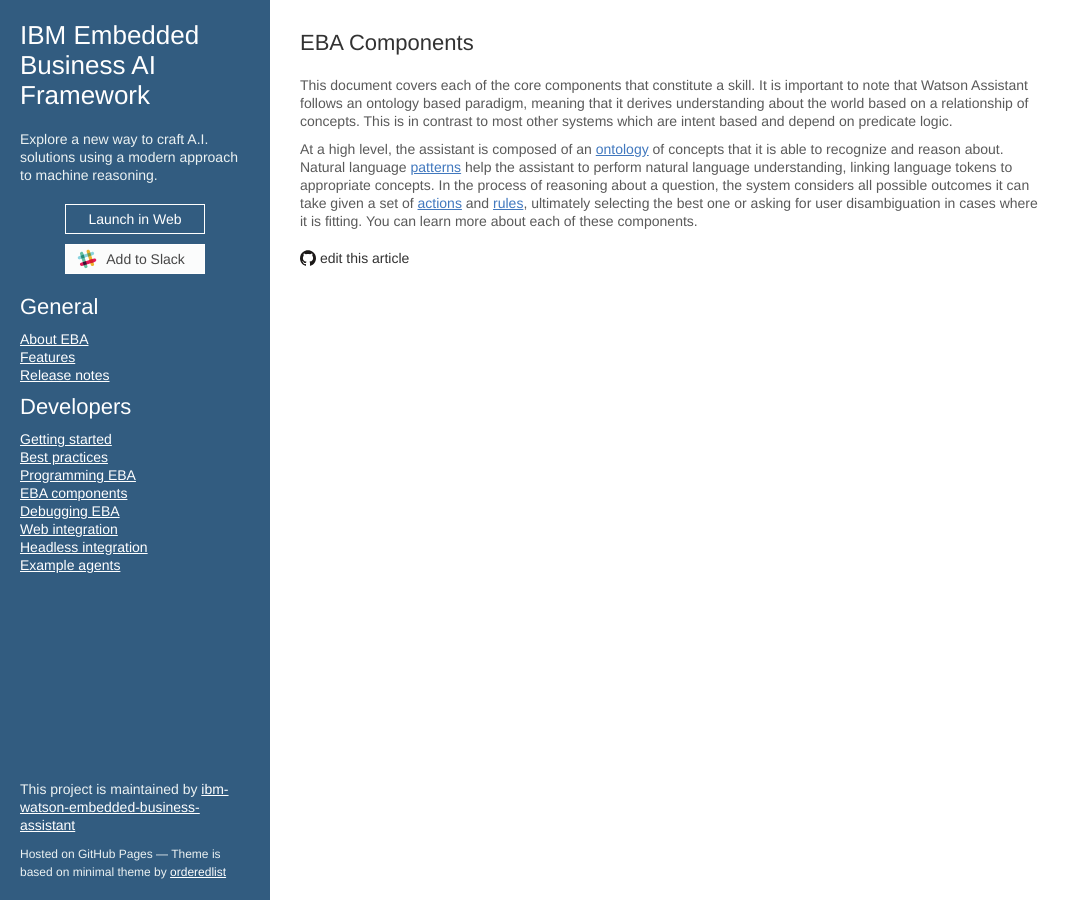
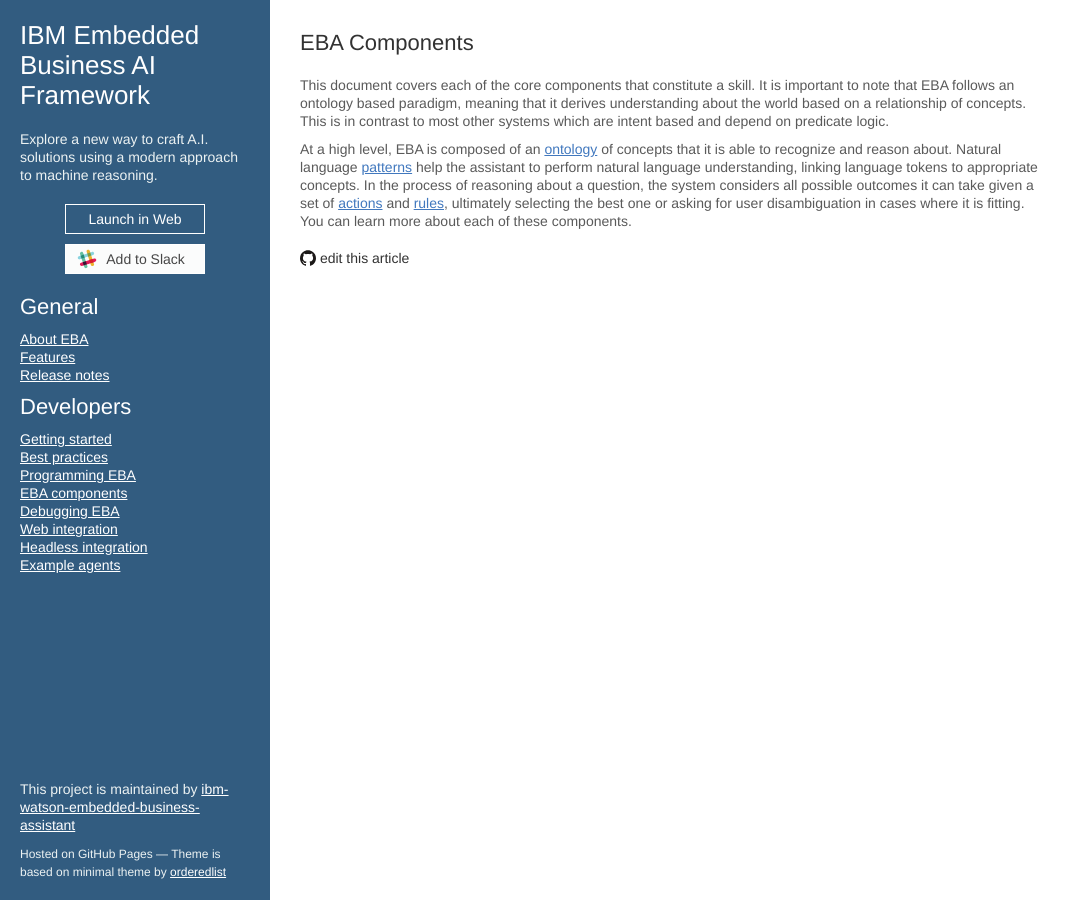
Before and after one commit to ibm-watson-embedded-business-assistant/eba-example-agents, a Jekyll site: the page built from docs/components/Components.md, in a window 1280 px wide. Shown: the whole page, without its empty margins (0-1081 px from the left). Built offline with Jekyll 4.4.1, drawn with Linux system fonts in a browser that asks for light colours; our own code applies the rules of GitHub Pages for plain Markdown files.

Commit message:
Update name

```diff
--- a/docs/components/Components.md
+++ b/docs/components/Components.md
@@ -1,5 +1,5 @@
 ## EBA Components
 
-This document covers each of the core components that constitute a skill. It is important to note that Watson Assistant follows an ontology based paradigm, meaning that it derives understanding about the world based on a relationship of concepts. This is in contrast to most other systems which are intent based and depend on predicate logic.
+This document covers each of the core components that constitute a skill. It is important to note that EBA follows an ontology based paradigm, meaning that it derives understanding about the world based on a relationship of concepts. This is in contrast to most other systems which are intent based and depend on predicate logic.
 
-At a high level, the assistant is composed of an [ontology](./Ontology.md) of concepts that it is able to recognize and reason about. Natural language [patterns](Patterns.md) help the assistant to perform natural language understanding, linking language tokens to appropriate concepts. In the process of reasoning about a question, the system considers all possible outcomes it can take given a set of [actions](./Actions.md) and [rules](./Rules.md), ultimately selecting the best one or asking for user disambiguation in cases where it is fitting. You can learn more about each of these components.
+At a high level, EBA is composed of an [ontology](./Ontology.md) of concepts that it is able to recognize and reason about. Natural language [patterns](Patterns.md) help the assistant to perform natural language understanding, linking language tokens to appropriate concepts. In the process of reasoning about a question, the system considers all possible outcomes it can take given a set of [actions](./Actions.md) and [rules](./Rules.md), ultimately selecting the best one or asking for user disambiguation in cases where it is fitting. You can learn more about each of these components.
```
